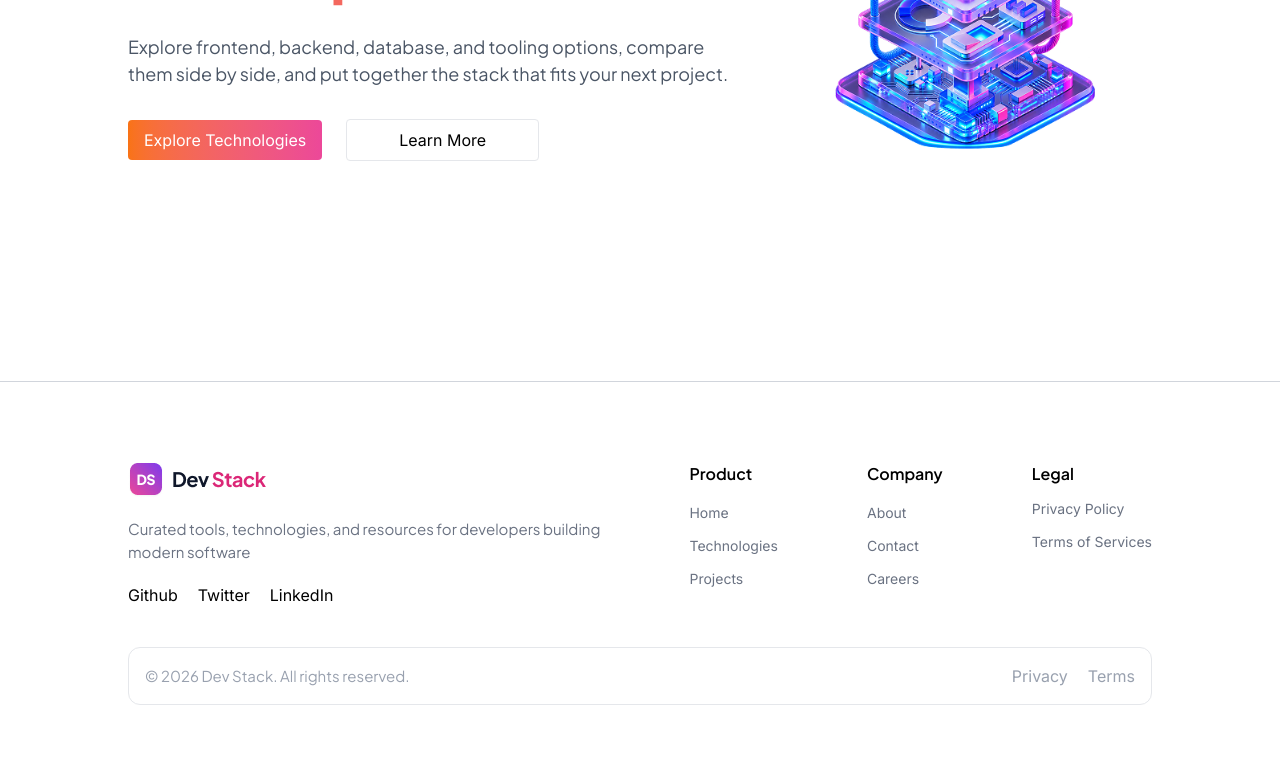
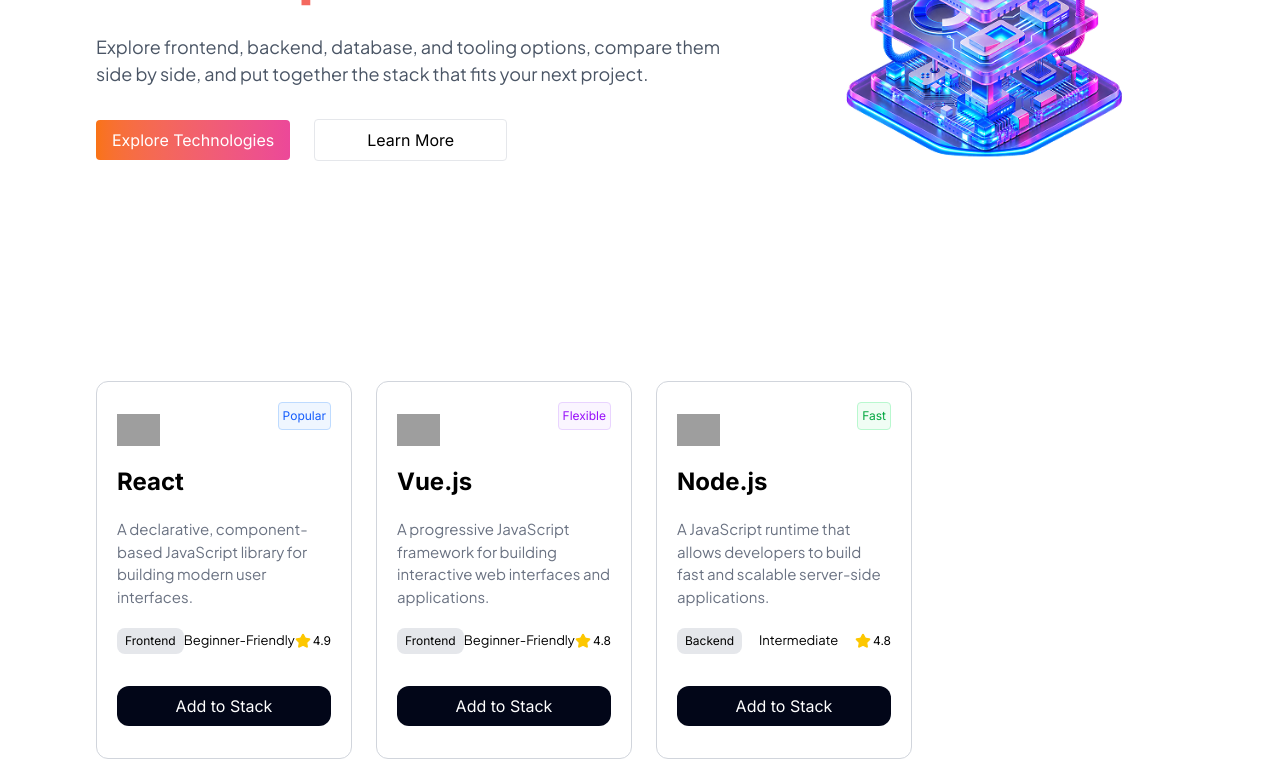
Before and after one commit to mahenaj-tabassum/Dev-Stack-A05, a React (Vite) app: page / in a window 1280 px wide. Shown: the part 420-1203 px from the top of the page. Before the commit the page ends 1165 px from the top, so only its background shows below. Built offline with nearby package versions, Linux system fonts and the light colour scheme; grey boxes are pictures that could not be loaded.

Commit message:
Data Fetching

```diff
--- a/src/App.tsx
+++ b/src/App.tsx
@@ -1,13 +1,26 @@
+import { Suspense, useState } from "react";
 import Footer from "./components/Footer";
 import Hero from "./components/Hero";
 import Navbar from "./components/Navbar";
+import TechnologySection from "./components/TechnologySection";
+import Loading from "./components/Loading";
+
+const fetchDevStackData = async () => {
+  const response = await fetch("/data/technology.json");
+  const data = await response.json();
+  return data;
+};
 
 const App = () => {
+  const [devStackDataPromise] = useState(() => fetchDevStackData());
   return (
     <div className="md:bg-white bg-[#f8f6f6]">
       <Navbar />
-      <div className="w-[80%] mx-auto">
+      <div className="w-[85%] mx-auto">
         <Hero />
+        <Suspense fallback={<Loading />}>
+          <TechnologySection devStackDataPromise={devStackDataPromise} />
+        </Suspense>
       </div>
       <Footer />
     </div>
--- a/src/components/TechnologyCard.tsx
+++ b/src/components/TechnologyCard.tsx
@@ -0,0 +1,60 @@
+import { StarIcon } from "lucide-react";
+import type { BadgeType, TechnologiesType } from "../types/technology";
+
+interface TechnologyCardProps {
+  // Object
+  technology: TechnologiesType;
+}
+const badgeStyles: Record<BadgeType, string> = {
+  Popular: "border-blue-200 bg-blue-50 text-blue-600",
+  Flexible: "border-purple-200 bg-purple-50 text-purple-600",
+  Fast: "border-green-200 bg-green-50 text-green-600",
+  Essential: "border-red-200 bg-red-50 text-red-600",
+  "Top SQL": "border-orange-200 bg-orange-50 text-orange-600",
+  "Type-Safe": "border-cyan-200 bg-cyan-50 text-cyan-600",
+  Modern: "border-pink-200 bg-pink-50 text-pink-600",
+  Powerful: "border-indigo-200 bg-indigo-50 text-indigo-600",
+  Containers: "border-yellow-200 bg-yellow-50 text-yellow-600",
+};
+const TechnologyCard = ({ technology }: TechnologyCardProps) => {
+  return (
+    <div>
+      <div className="h-full relative px-5 py-8 rounded-xl bg-white border border-gray-300 flex flex-col ">
+        <span
+          className={`absolute right-5 top-5 text-[12px] border rounded p-1 ${badgeStyles[technology.badge]}`}
+        >
+          {technology.badge}
+        </span>
+        <img
+          className="h-8 mb-5 self-start"
+          src={technology.icon}
+          alt={technology.name}
+        />
+        <h2 className="font-bold text-2xl">{technology.name}</h2>
+        <p className="text-[15px] my-5 text-gray-500">
+          {technology.description}
+        </p>
+        <div className="mt-auto">
+          <div className="flex items-center justify-between">
+            <span className="text-[12px] bg-gray-200 px-2 py-1 rounded-lg">
+              {technology.category}
+            </span>
+            <p className="text-[13px]">{technology.difficulty}</p>
+            <span className="flex items-center text-[12px] gap-0.5">
+              <StarIcon className="size-4 text-yellow-400 fill-yellow-400" />
+              {technology.rating}
+            </span>
+          </div>
+          <button
+            className="mt-8 w-full bg-slate-950 text-white py-2 rounded-xl cursor-pointer"
+            type="button"
+          >
+            Add to Stack
+          </button>
+        </div>
+      </div>
+    </div>
+  );
+};
+
+export default TechnologyCard;
--- /dev/null
+++ b/src/components/TechnologySection.tsx
@@ -0,0 +1,23 @@
+import { use } from "react";
+import type { TechnologiesType } from "../types/technology";
+import TechnologyCard from "./TechnologyCard";
+
+interface TechnologySectionProps {
+  // Array of Object
+  devStackDataPromise: Promise<TechnologiesType[]>;
+}
+
+const TechnologySection = ({ devStackDataPromise }: TechnologySectionProps) => {
+  const technologies = use(devStackDataPromise);
+  return (
+    <div className="grid grid-cols-[3fr_1fr]">
+      <div className="grid lg:grid-cols-3 gap-6 items-stretch mb-20">
+        {technologies.map((technology) => (
+          <TechnologyCard key={technology.id} technology={technology} />
+        ))}
+      </div>
+    </div>
+  );
+};
+
+export default TechnologySection;
--- a/src/types/technology.ts
+++ b/src/types/technology.ts
@@ -0,0 +1,21 @@
+export type BadgeType =
+  | "Popular"
+  | "Flexible"
+  | "Fast"
+  | "Essential"
+  | "Top SQL"
+  | "Type-Safe"
+  | "Modern"
+  | "Powerful"
+  | "Containers";
+
+export interface TechnologiesType {
+  id: string;
+  name: string;
+  category: string;
+  description: string;
+  icon: string;
+  rating: number;
+  difficulty: string;
+  badge: BadgeType;
+}
```
Also changed, not shown: text.txt (added), 1 other file (tests, documents, lock files or other folders).
